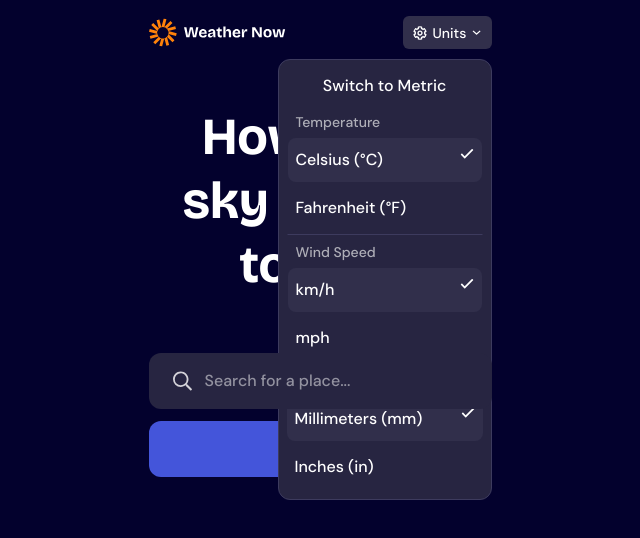
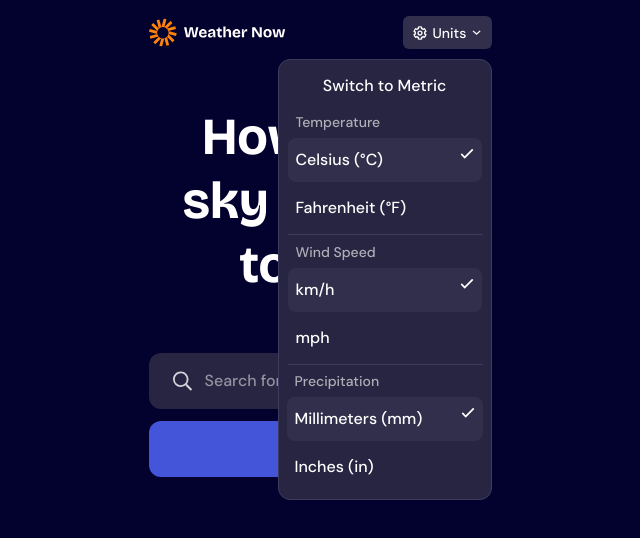
Before and after one commit to Davichobits/weather-app-next, a Next.js app: page / in a window 1280 px wide. Both pictures are taken after a click on the button "Units". Shown: the top 538 px of the page, without its empty margins (320-960 px from the left). Built offline with nearby package versions, Linux system fonts and the light colour scheme.

Commit message:
Add z-index to dropdown component for proper layering

```diff
--- a/src/components/header/drop-down.tsx
+++ b/src/components/header/drop-down.tsx
@@ -28,7 +28,7 @@ export const DropDown = () => {
   }
 
   return (
-    <div className='absolute top-[43px] right-0 w-[214px] bg-Neutral-800 border border-Neutral-600 rounded-xl px-2 py-1.5 flex flex-col'>
+    <div className='absolute top-[43px] right-0 w-[214px] bg-Neutral-800 border border-Neutral-600 rounded-xl px-2 py-1.5 flex flex-col z-10'>
       <button
         onClick={store.toggleMetricSystem}
         className='p-2 h-[39px] hover:bg-Neutral-700 rounded-lg cursor-pointer transition-colors'
```
